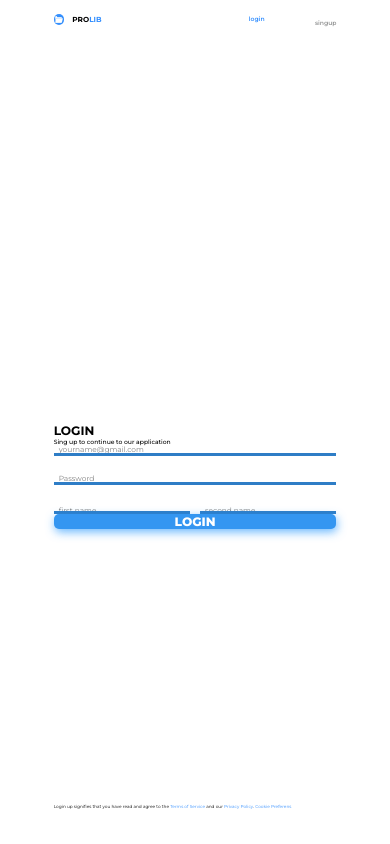
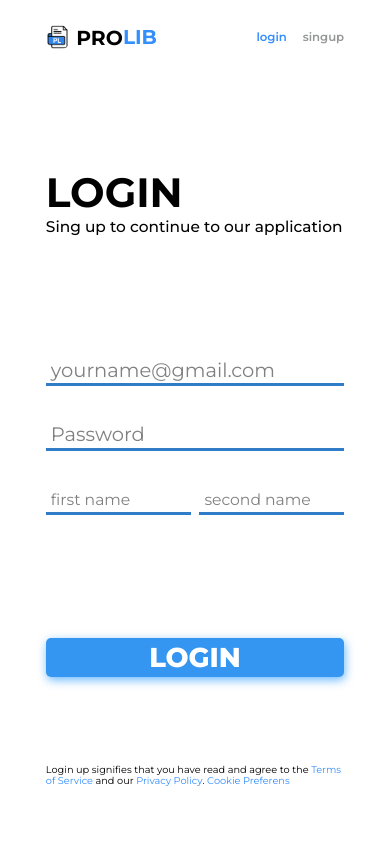
Before and after one commit to prolibWithTeam/PROLIB, a plain HTML site: page html/registration/login.html in a window 390 px wide. Drawn offline with Linux system fonts and the light colour scheme.

Commit message:
login layout was finished

```diff
--- a/css/login.css
+++ b/css/login.css
@@ -39,19 +39,19 @@ a {
 
 .login {
   width: 100%;
-  height: 100vh;
+  min-height: 100vh;
   display: flex;
   flex-direction: row;
 }
 
 .blue {
-    color: #338EFE;
+  color: #338efe;
   font-family: MontserratBold;
   font-size: 1.875vw;
 }
 
 .blue2 {
-    color: #338EFE;
+  color: #338efe;
 }
 
 /* LOGIN */
@@ -61,22 +61,25 @@ a {
   display: flex;
   justify-content: center;
   align-items: center;
-  background: linear-gradient(359.63deg, #59DCFF 0.33%, #0854FF 98.53%);
+  background: linear-gradient(359.63deg, #59dcff 0.33%, #0854ff 98.53%);
 }
 .image-sector > img {
   width: 87.5%;
 }
 .login-texts {
   width: 50vw;
+  display: flex;
+  justify-content: center;
 }
 .login-cont {
   display: grid;
-    grid-template-columns: repeat(6, 13.80%);
-    grid-template-rows: 1.2fr 4fr 0.5fr;
+  grid-template-columns: repeat(6, 13.8%);
+  grid-template-rows: 1fr 4fr 0.5fr;
   column-gap: 3.45%;
+  row-gap: min(10px);
   margin-left: 13.75%;
   margin-right: 13.75%;
-    height: 100vh;
+  min-height: 100vh;
 }
 
 /* NAV */
@@ -121,8 +124,13 @@ nav {
 }
 .login-text {
   font-size: 1.56vw;
-    color: #338EFE;
+  color: #338efe;
   font-family: MontserratSB;
+}
+.singup-text {
+  display: flex;
+  align-items: center;
+  justify-content: center;
 }
 .singup-text > a {
   font-size: 1.56vw;
@@ -136,11 +144,12 @@ nav {
   grid-column: 1 / 7;
   grid-row: 2 / 3;
   width: 100%;
-    height: 36.25vw;
+  height: 100%;
   display: flex;
   justify-content: space-between;
   flex-direction: column;
   align-self: center;
+  gap: 70px;
 }
 .bold-texts {
   width: 100%;
@@ -164,7 +173,7 @@ nav {
 }
 .inputs > input {
   border: none;
-    border-bottom: 3px solid #2E7DC6;
+  border-bottom: 3px solid #2e7dc6;
   height: 2.5vw;
   font-size: 1.9vw;
 }
@@ -190,7 +199,7 @@ nav {
 }
 .username-inputs > input {
   border: none;
-    border-bottom: 3px solid #2E7DC6;
+  border-bottom: 3px solid #2e7dc6;
   height: 2.5vw;
   width: calc(50% - 3.45% / 2);
 }
@@ -202,21 +211,20 @@ nav {
 }
 .button-form {
   border: none;
-    background: #3496F1;
+  background: #3496f1;
   color: white;
   font-size: 3.125vw;
   font-family: MontserratEXBold;
   width: 100%;
-    box-shadow: 1px 3px 10px 0px #299AFDB2;
+  box-shadow: 1px 3px 10px 0px #299afdb2;
   border-radius: 5px;
-    height: 4vw;
+  height: 5vw;
   margin-bottom: 20px;
 }
 .rule {
   grid-column: 1 / 7;
   font-size: 1.1vw;
   font-family: MontserratRe;
-    line-height: 1.3125vw;
   align-self: center;
 }
 
@@ -234,7 +242,92 @@ nav {
   }
   .login-cont {
     display: grid;
-      grid-template-columns: repeat(6, 13.80%);
-      grid-template-rows: 1.2fr 4fr 0.5fr;
+    grid-template-columns: repeat(6, 9vw);
+    column-gap: 4.5vw;
+    grid-template-rows: 1fr 4fr 1fr;
+    margin-right: 0;
+    margin-left: 0;
+  }
+  .rule {
+    font-size: 2.5vw;
+    font-family: MontserratRe;
+    align-self: center;
+  }
+  form {
+    height: 100%;
+  }
+  .bold-texts {
+    height: auto;
+  }
+  .text-login {
+    font-size: 10.5vw;
+  }
+  .Continue {
+    font-size: 3.95vw;
+  }
+  .inputs {
+    height: 40vw;
+  }
+  .inputs > input {
+    height: 7vw;
+    font-size: 4vw;
+  }
+  .username-inputs {
+    height: 7vw;
+  }
+  .username-inputs > input {
+    height: 7vw;
+    width: calc(50% - 2.25vw / 2);
+    font-size: 4vw;
+  }
+  .inputs > input::placeholder {
+    font-size: 5vw;
+    padding-left: 5px;
+    color: #808080;
+  }
+  .username-inputs > input::placeholder {
+    font-size: 4vw;
+    padding-left: 5px;
+    color: #808080;
+  }
+  .button-form {
+    height: 10vw;
+    font-size: 7vw;
+  }
+  nav {
+    grid-column: 1 / 7;
+    grid-row: 1 / 2;
+    height: 6vw;
+    width: 100%;
+    position: relative;
+    margin-top: 6.5vw;
+    display: flex;
+    flex-direction: row;
+    justify-content: space-between;
+    align-items: center;
+  }
+  .logotxt {
+    font-size: 5.2vw;
+    padding-left: 7px;
+  }
+  .logotype {
+    align-items: center;
+  }
+  .choose {
+    display: flex;
+    flex-direction: row;
+    justify-content: space-between;
+    align-items: center;
+    width: 22.5vw;
+    height: 100%;
+  }
+  .login-text {
+    font-size: 3vw;
+  }
+  .singup-text > a {
+    font-size: 3vw;
+  }
+  .blue {
+    font-size: 5.14018692vw;
   }
 }
--- a/html/registration/login.html
+++ b/html/registration/login.html
@@ -5,10 +5,9 @@
     <meta http-equiv="X-UA-Compatible" content="IE=edge" />
     <meta name="viewport" content="width=device-width, initial-scale=1.0" />
     <link rel="stylesheet" href="/css/login.css" />
-    <link rel="shortcut icon" href="/assets/images/pngtree-vector-folder-icon-png-image_855010.jpg" type="image/x-icon">
+    <link rel="shortcut icon" href="/assets/images/premium-icon-pl-5105317.png" type="image/x-icon">
     <title>PROLIB</title>
   </head>
-  <!-- fjgdg -->
   <body>
     <div class="login">
       <div class="login-texts">
@@ -16,7 +15,7 @@
           <nav>
             <div class="logotype">
               <img
-                src="/assets/images/pngtree-vector-folder-icon-png-image_855010.jpg"
+                src="/assets/images/premium-icon-pl-5105317.png"
                 alt="logo"
                 class="logo"
               />
```
Lines whose indentation alone changed are shown as unchanged.
